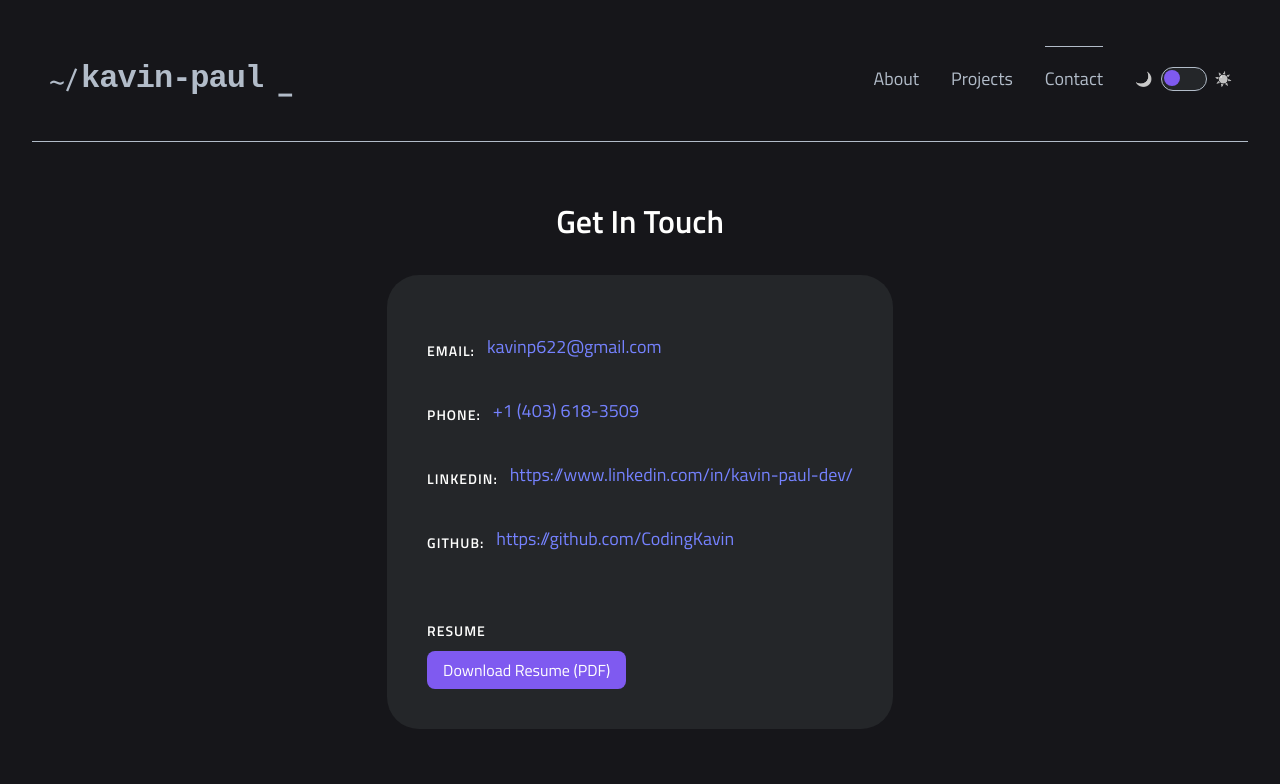
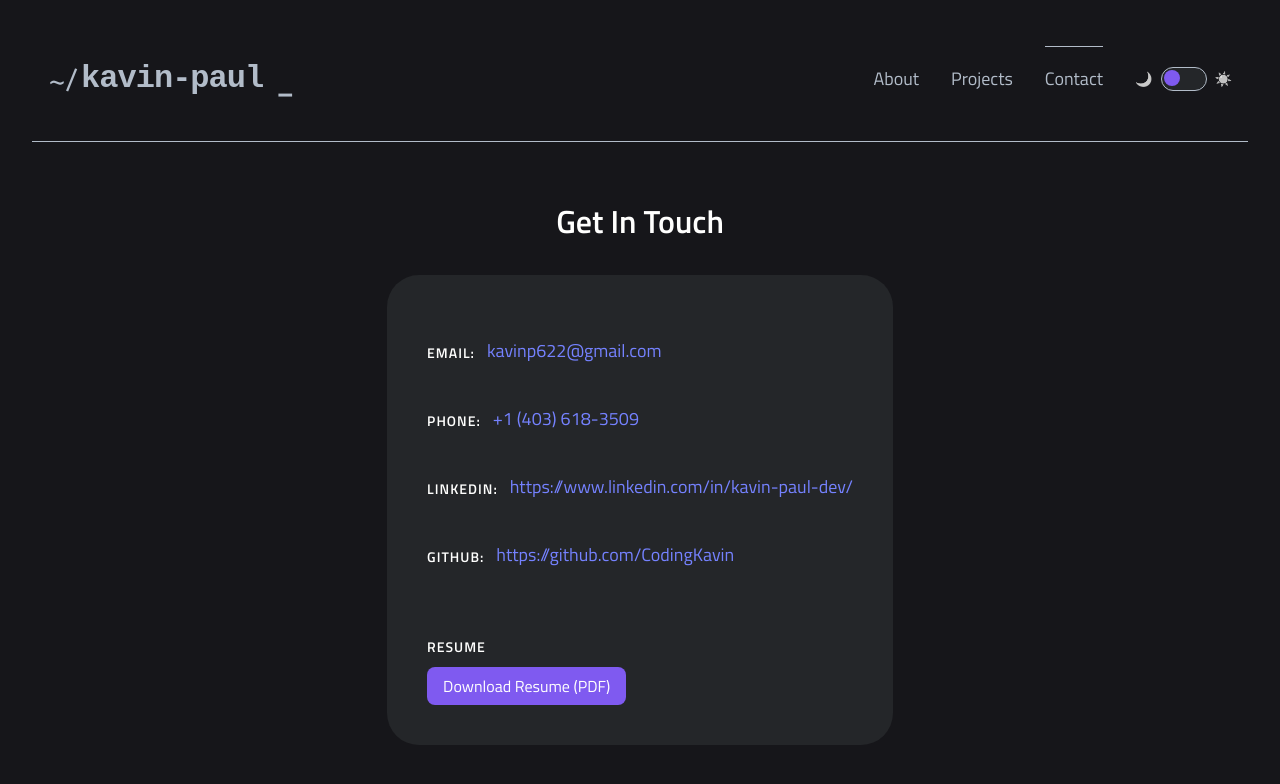
Before and after one commit to CodingKavin/MyPortfolio, a React (Vite) app: page /contact in a window 1280 px wide. Shown: the top 784 px of the page. Built offline with nearby package versions, Linux system fonts and the light colour scheme.

Commit message:
minor styling alignment updates contact page

```diff
--- a/src/pages/ContactPage/ContactPage.jsx
+++ b/src/pages/ContactPage/ContactPage.jsx
@@ -42,7 +42,9 @@ const ContactPage = () => {
                 rel="noreferrer"
                 className="contact__link"
               >
-                <Typography variant="p1">{link.value}</Typography>
+                <Typography variant="p1" className="contact__value">
+                  {link.value}
+                </Typography>
               </a>
             </div>
           ))}
--- a/src/pages/ContactPage/ContactPage.scss
+++ b/src/pages/ContactPage/ContactPage.scss
@@ -59,6 +59,14 @@
     margin-bottom: pxToRem(4);
   }
 
+  &__value {
+    margin-top: 0;
+
+    @include tablet {
+      margin-top: pxToRem(22);
+    }
+  }
+
   &__link {
     text-decoration: none;
     color: $color-link;
--- a/src/styles/_mixins.scss
+++ b/src/styles/_mixins.scss
@@ -1,7 +1,7 @@
 @use "./variables" as *;
 
 @mixin tablet {
-  @media screen and (min-width: 700px) {
+  @media screen and (min-width: 760px) {
     @content;
   }
 }
```
